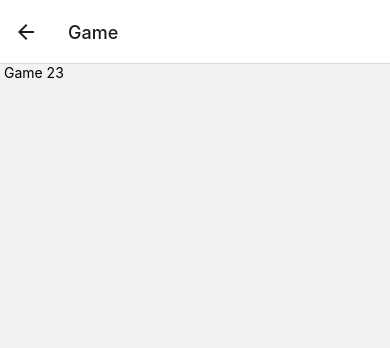
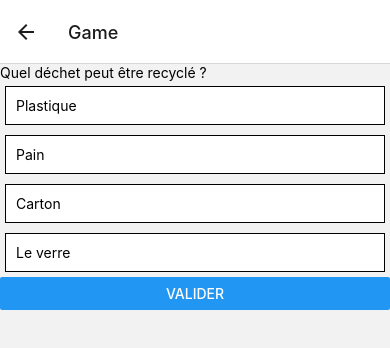
Before and after one commit to LenaPancher/eco-quiz, a React Native app: screen / in a window 390 px wide. Both pictures are taken after a click on the element 195 px from the left and 144 px from the top of the page. Shown: the top 348 px of the page. Built offline with nearby package versions, Linux system fonts and the light colour scheme.

Commit message:
add question and answer for each level

```diff
--- a/src/component/QuestionComponent.tsx
+++ b/src/component/QuestionComponent.tsx
@@ -1,13 +1,48 @@
-import {Text, View} from "react-native";
+import {Button, Text, TouchableOpacity, View} from "react-native";
+import {useState} from "react";
+import {QUESTIONS} from "../utils/questions";
 
 interface QuestionComponent {
-  question: string;
+  level: number;
 }
 
-const QuestionComponent = ({question}: QuestionComponent) => {
+const QuestionComponent = ({level}: QuestionComponent) => {
+  const [currentQuestionIndex, setCurrentQuestionIndex] = useState(0);
+  const [selectedOption, setSelectedOption] = useState<string | null>(null);
+
+  const currentLevel = QUESTIONS[level - 1];
+  const currentQuestion = currentLevel.questions[currentQuestionIndex];
+
+  const handleAnswer = (selectedOption: string) => {
+    setSelectedOption(selectedOption);
+  };
+
+  const handleNextQuestion = () => {
+    setCurrentQuestionIndex(currentQuestionIndex + 1);
+  };
+
   return (
     <View>
-      <Text>{question}</Text>
+      <Text>{currentQuestion.question}</Text>
+      {currentQuestion.options.map((option, index) => (
+        <TouchableOpacity
+          key={index}
+          onPress={() => handleAnswer(option)}
+          style={{
+            backgroundColor: selectedOption === option ? "green" : "white",
+            padding: 10,
+            margin: 5,
+            borderWidth: 1,
+            borderColor: "black"
+          }}
+        >
+          <Text>{option}</Text>
+        </TouchableOpacity>
+      ))}
+      <Button
+        title="Valider"
+        onPress={handleNextQuestion}
+      />
     </View>
   );
 };
--- /dev/null
+++ b/src/utils/questions.ts
@@ -0,0 +1,37 @@
+export type Level = {
+  level: number;
+  questions: QuestionItem[];
+}
+
+export class QuestionItem {
+  question: string;
+  options: string[];
+  correctAnswer: string;
+
+  constructor(question: string, options: string[], correctAnswer: string) {
+    this.question = question;
+    this.options = options;
+    this.correctAnswer = correctAnswer;
+  }
+}
+
+export const QUESTIONS: Level[] = [
+  {
+    level: 1,
+    questions: [
+      new QuestionItem("Quel déchet peut être recyclé ?", ["Plastique", "Pain", "Carton", "Le verre"], "Le verre"),
+      new QuestionItem("Où doit-on jeter les déchets électroniques ?", ["Poubelle", "Compost", "Évier", "Point de collecte spécialisé"], "Point de collecte spécialisé"),
+      new QuestionItem("Quel matériau est biodégradable ?", ["Métal", "Plastique", "Verre", "Papier"], "Papier"),
+      new QuestionItem("Comment réduire la consommation d'eau ?", ["Utiliser de l'huile", "Fermer le robinet", "Laisser couler", "Manger des légumes"], "Fermer le robinet")
+    ]
+  },
+  {
+    level: 2,
+    questions: [
+      new QuestionItem("Quel type de transport est le plus écologique ?", ["Le vélo", "Voiture électrique", "Avion", "Moto"], "Le vélo"),
+      new QuestionItem("Quel déchet ne va jamais dans la poubelle verte ?", ["Papier", "Verre", "Piles", "Légumes"], "Piles"),
+      new QuestionItem("Que signifie 'RE-RE-RE' dans le recyclage ?", ["Réduire, Réutiliser, Recycler", "Refuser, Rire, Ranger"], "Réduire, Réutiliser, Recycler"),
+      new QuestionItem("Quel est un aliment non périssable ?", ["Lait", "Poisson", "Pain", "Riz"], "Riz")
+    ]
+  }
+];
--- a/src/views/Game.tsx
+++ b/src/views/Game.tsx
@@ -1,11 +1,31 @@
-import {Text, View} from "react-native";
+import {View} from "react-native";
 import {routeProps} from "../component/Navigator";
+import QuestionComponent from "../component/QuestionComponent";
+import {useNavigation} from "@react-navigation/native";
+import React from "react";
+import {HeaderBackButton} from "@react-navigation/elements";
 
 const Game = ({route}: routeProps) => {
+  const navigation = useNavigation();
   const {id} = route.params;
+
+  const handleBackButtonPress = () => {
+    navigation.goBack();
+  };
+
+  React.useLayoutEffect(() => {
+    navigation.setOptions({
+      headerLeft: () => (
+        <HeaderBackButton
+          onPress={handleBackButtonPress}
+        />
+      )
+    });
+  }, [navigation]);
+
   return (
     <View>
-      <Text> Game {id} </Text>
+      <QuestionComponent level={id}/>
     </View>
   );
 };
--- a/src/views/Home.tsx
+++ b/src/views/Home.tsx
@@ -3,19 +3,23 @@ import LevelComponent from "../component/LevelComponent";
 import recycle from "../../assets/Images/recycle.jpeg";
 import {useNavigation} from "@react-navigation/native";
 import {MyNavigationProp} from "../component/Navigator";
+import {QUESTIONS} from "../utils/questions";
 
 const Home = () => {
   const navigation = useNavigation<MyNavigationProp>();
 
-  const handleGoingToGame = () => {
+  const handleGoingToGame = (level_id: number) => {
+    console.log("navigate : " + level_id);
     navigation.navigate("Game", {
-      id: 23
+      id: level_id
     });
   };
 
   return (
     <View className="flex-1 items-center">
-      <LevelComponent img={recycle} onPress={handleGoingToGame} />
+      {QUESTIONS.map(({level}, index) =>
+        <LevelComponent key={index} img={recycle} onPress={() => handleGoingToGame(level)}/>
+      )}
     </View>
   );
 };
```
